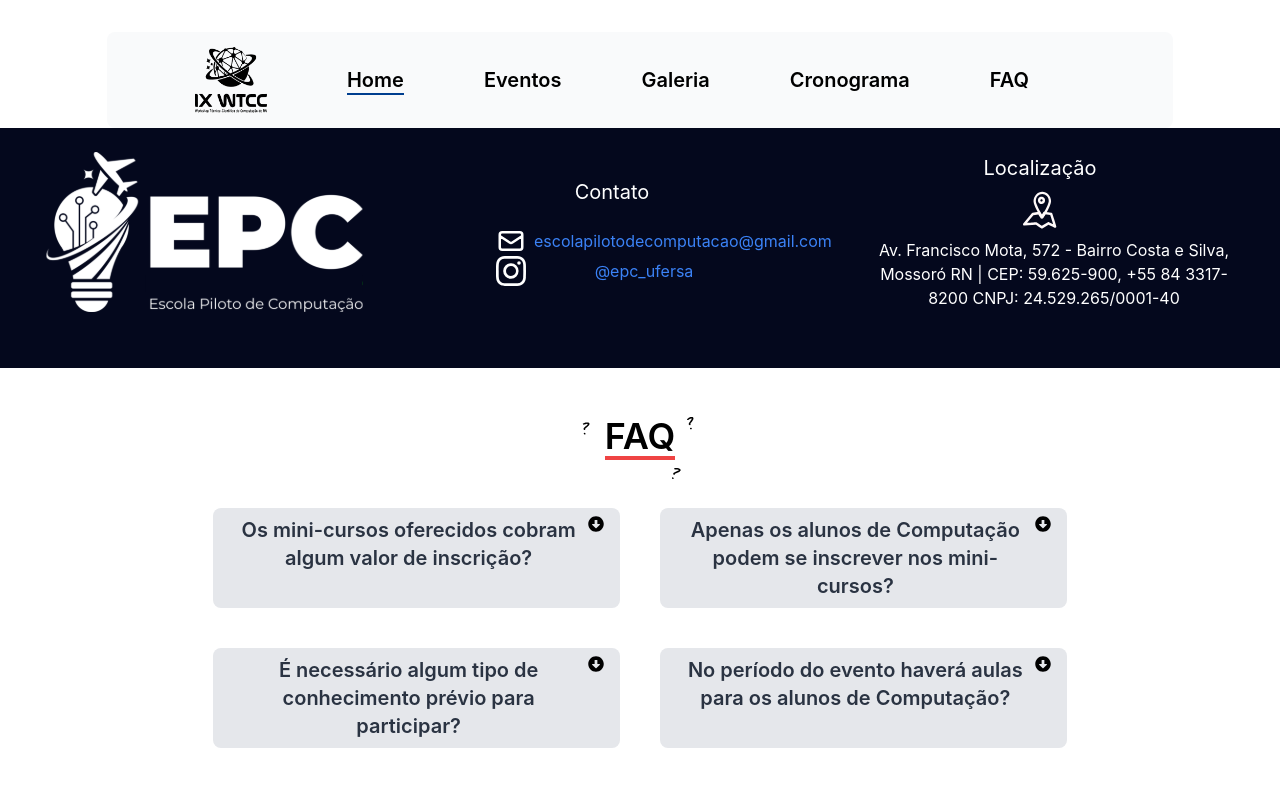
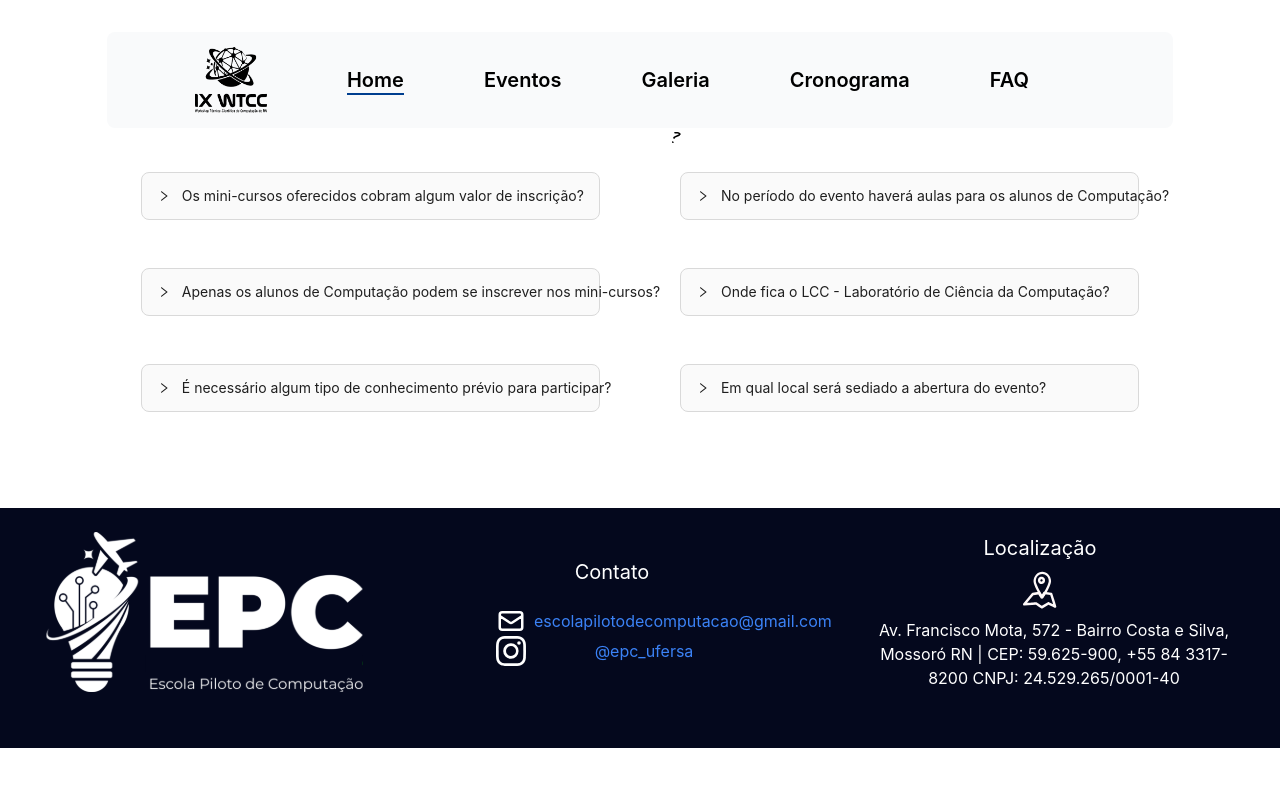
Before and after one commit to Escola-Piloto-de-Computacao/wtcc, a React (Create React App) app: page / in a window 1280 px wide. Shown: the top 787 px of the page. Built offline with nearby package versions, Linux system fonts and the light colour scheme.

Commit message:
FAQ recomposition and reorganization

```diff
--- a/src/App.tsx
+++ b/src/App.tsx
@@ -8,9 +8,7 @@ function App() {
     return (
         <div className="App">
             <Header />
-            <Footer />
             <Faq />
-            <Footer />
             <Footer />
         </div>
     );
--- a/src/components/FAQSection/FAQBox/FaqBox.tsx
+++ b/src/components/FAQSection/FAQBox/FaqBox.tsx
@@ -1,30 +1,27 @@
-import React, { useState } from "react";
-import { FaArrowAltCircleUp, FaArrowAltCircleDown } from "react-icons/fa";
+import React from "react";
+import { Collapse } from 'antd';
 
 interface FaqBoxProps {
-  question: string;
-  answer: string;
+    key: number;
+    question: string;
+    answer: string;
 }
 
-const FaqBox: React.FC<FaqBoxProps> = ({ question, answer }) => {
-  const [expanded, setExpanded] = useState(false);
-
-  const toggleExpansion = () => {
-    setExpanded(!expanded);
-  };
-
-  return (
-    <div className={`flex bg-gray-200 rounded-lg px-4 py-2 items-start justify-between ${expanded ? "": "h-18"}`}>
-      <div className="flex flex-col justify-start">
-        <h2 className="flex text-xl text-[#2A3342] font-semibold">{question}</h2>
-        {expanded && <p className="text-[#556987] text-justify">{answer}</p>}
-      </div>
-      <button className="" onClick={toggleExpansion}>
-        {expanded ? <FaArrowAltCircleUp /> : <FaArrowAltCircleDown />}
-
-      </button>
-    </div>
-  );
+const FaqBox: React.FC<FaqBoxProps> = ({ key, question, answer }) => {
+    return (
+        <Collapse
+            key={key}
+            collapsible="header"
+            defaultActiveKey={['0']}
+            items={[
+                {
+                    key: '1',
+                    label: question,
+                    children: <p>{answer}</p>,
+                },
+            ]}
+        />
+    );
 };
 
 export default FaqBox;
--- a/src/components/FAQSection/FaqSection.tsx
+++ b/src/components/FAQSection/FaqSection.tsx
@@ -1,5 +1,32 @@
-import React, { CSSProperties } from 'react'
+import React from 'react'
 import FaqBox from './FAQBox/FaqBox'
+
+const questions = [
+    {
+        question: "Os mini-cursos oferecidos cobram algum valor de inscrição?",
+        answer: "Não! Todos os mini-cursos são oferecidos gratuitamente, basta apenas se inscrever para participar!"
+    },
+    {
+        question: "Apenas os alunos de Computação podem se inscrever nos mini-cursos?",
+        answer: "Os mini-cursos são abertos para inscrições de alunos de qualquer curso."
+    },
+    {
+        question: "É necessário algum tipo de conhecimento prévio para participar?",
+        answer: "Todos os mini-cursos começarão do básico. Então não é preciso um conhecimento prévio, pois você aprenderá na hora."
+    },
+    {
+        question: "No período do evento haverá aulas para os alunos de Computação?",
+        answer: "Não, as aulas que ocorrerem nos horários do evento serão suspensas para que todos possam participar dos mini-cursos."
+    },
+    {
+        question: 'Onde fica o LCC - Laboratório de Ciência da Computação?',
+        answer: 'O LCC está localizado no leste da UFERSA, próximo ao Expocenter.'
+    },
+    {
+        question: 'Em qual local será sediado a abertura do evento?',
+        answer: 'A abertura será localizada no Auditório de CCEN.'
+    }
+]
 
 const QuestionMark = () => {
     return (
@@ -41,39 +68,22 @@ const Heading = () => {
 const Faq: React.FC = () => {
 
     return (
-
         <div className='flex items-center flex-col'>
             <Heading />
-            <div className="grid grid-cols-2 gap-10 w-2/3 justify-start">
-                <FaqBox
-                    question="Os mini-cursos oferecidos cobram algum valor de inscrição?"
-                    answer="Não! Todos os mini-cursos são oferecidos gratuitamente, basta apenas se inscrever para participar!"
-                />
-                <FaqBox
-                    question="Apenas os alunos de Computação podem se inscrever nos mini-cursos?"
-                    answer="Os mini-cursos são abertos para inscrições de alunos de qualquer curso."
-                />
-                <FaqBox
-                    question="É necessário algum tipo de conhecimento prévio para participar?"
-                    answer="Todos os mini-cursos começarão do básico. Então não é preciso um conhecimento prévio, pois você aprenderá na hora."
-                />
-                <FaqBox
-                    question="No período do evento haverá aulas para os alunos de Computação?"
-                    answer="Não, as aulas que ocorrerem nos horários do evento serão suspensas para que todos possam participar dos mini-cursos."
-                />
-                <FaqBox
-                    question='Onde fica o LCC - Laboratório de Ciência da Computação?'
-                    answer='O LCC está localizado no leste da UFERSA, próximo ao Expocenter.'
-                />
-                <FaqBox
-                    question='Em qual local será sediado a abertura do evento?'
-                    answer='A abertura será localizada no auditório de CCEN.'
-                />
+            <div className="flex justify-between w-[78%]">
+                <div className="grid gap-12 w-[46%]">
+                    {questions.slice(0, questions.length / 2).map((question, index) => (
+                        <FaqBox key={index} question={question.question} answer={question.answer} />
+                    ))}
+                </div>
+                <div className="grid gap-12 w-[46%]">
+                    {questions.slice(questions.length / 2).map((q, index) => (
+                        <FaqBox key={index} question={q.question} answer={q.answer} />
+                    ))}
+                </div>
             </div>
         </div>
-
     );
-
-};
+}
 
 export default Faq;
```
Also changed, not shown: 1 other file (tests, documents, lock files or other folders).
